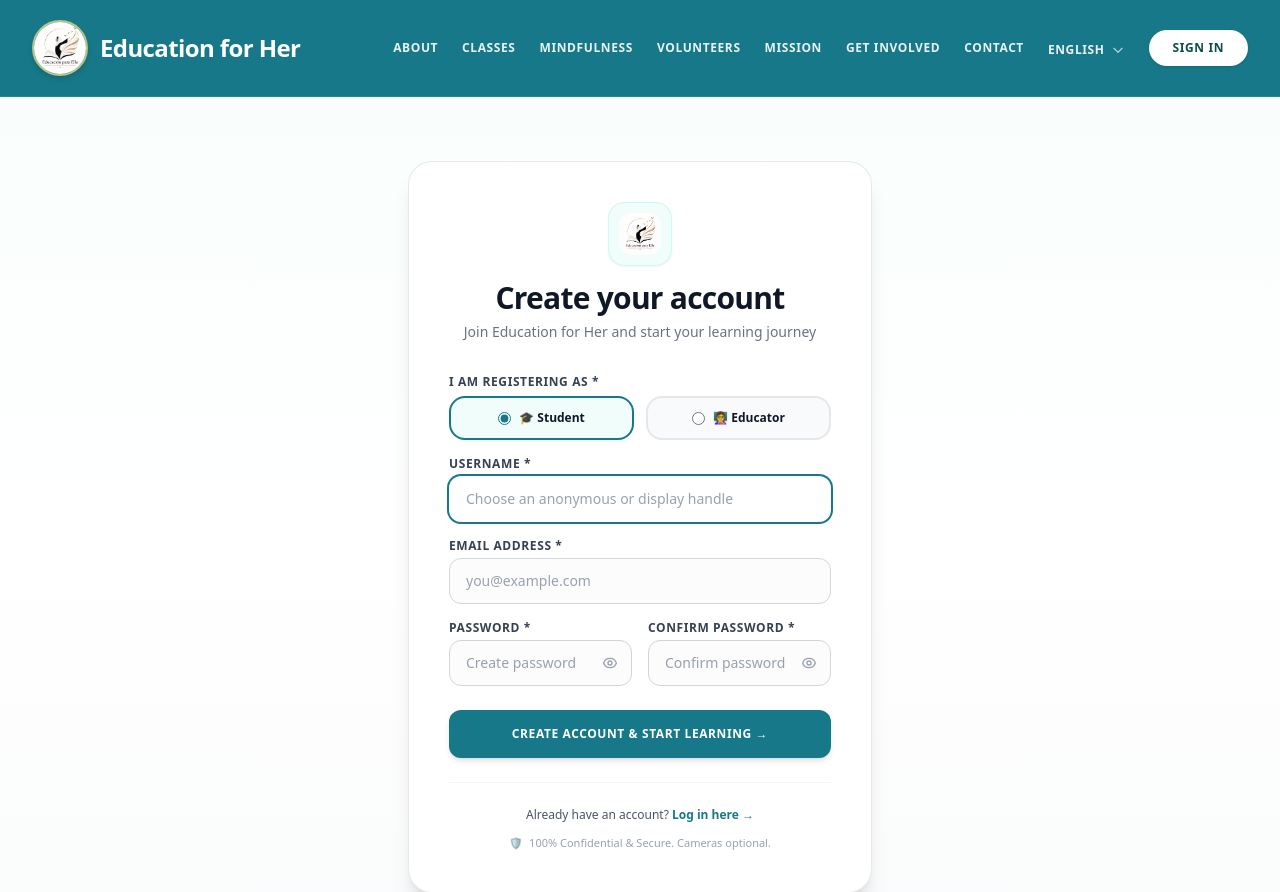
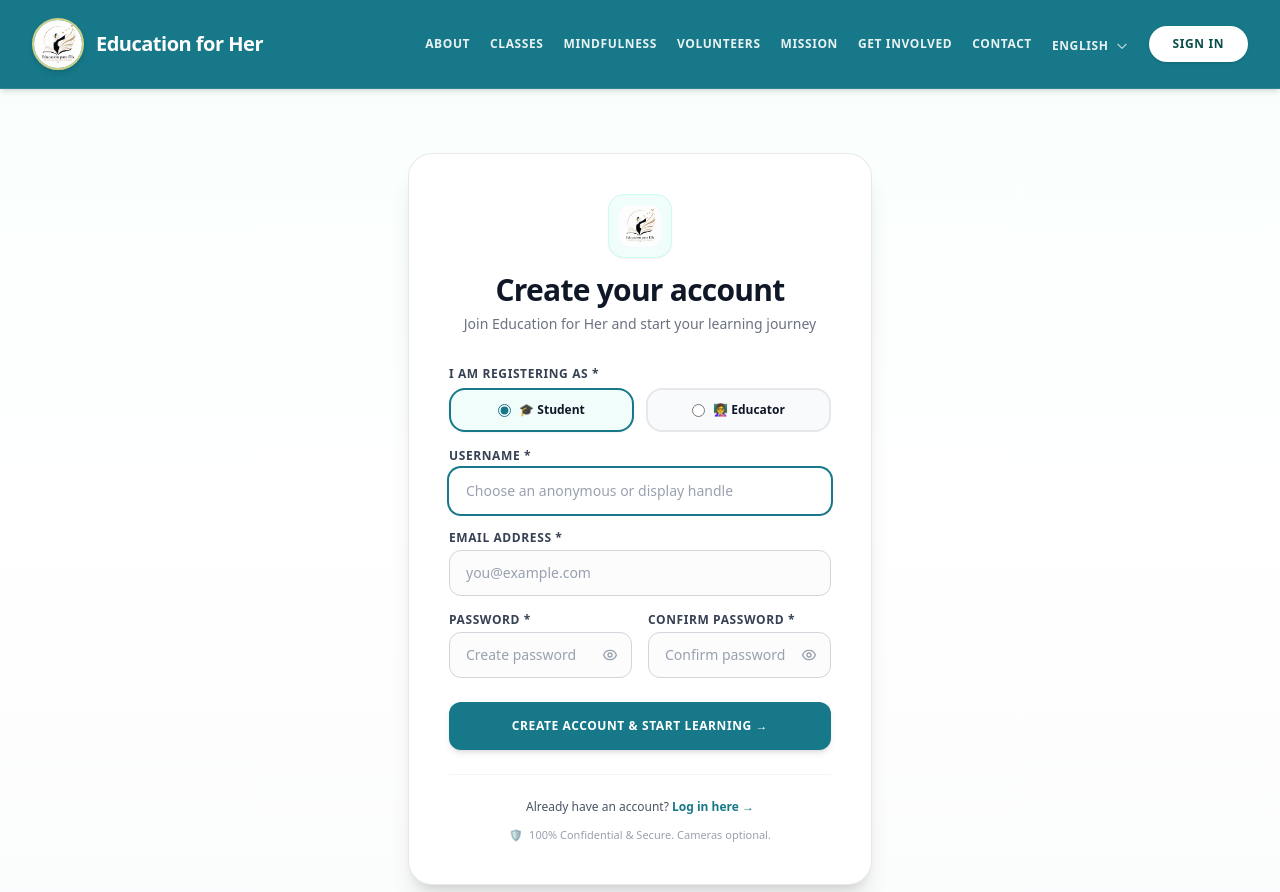
Before and after one commit to KhairullahChakir/educacion-para-ella, a Django app: page /register/ in a window 1280 px wide. Shown: the top 892 px of the page. Run offline with Django 5.2, Linux system fonts and the light colour scheme; data that the repository does not hold is empty.

Commit message:
Refine top navbar header with single-line brand title, clean typography, whitespace-nowrap, and harmonious auth buttons

```diff
--- a/templates/base.html
+++ b/templates/base.html
@@ -17,45 +17,46 @@
 <body class="min-h-full flex flex-col bg-white text-gray-800 font-sans antialiased">
 
     <!-- Integrated Editorial Top Navigation Bar -->
-    <nav class="bg-[#167888] text-white border-b border-white/10 relative z-30">
+    <!-- Sticky Header Navigation -->
+    <nav class="bg-[#167888] text-white border-b border-white/10 relative z-30 shadow-md">
         <div class="max-w-7xl mx-auto px-4 sm:px-6 lg:px-8">
-            <div class="flex items-center justify-between h-20 sm:h-24">
+            <div class="flex items-center justify-between h-20 sm:h-22">
 
-                <!-- Left Side: Logo & Brand Name -->
-                <div class="flex items-center gap-3">
+                <!-- Left Side: Logo & Brand Name (Never Wraps) -->
+                <div class="flex items-center gap-3 shrink-0">
                     <a href="{% url 'core:home' %}" class="flex items-center gap-3 group" aria-label="Education for Her Home">
-                        <img src="{% static 'images/logo.jpeg' %}" alt="Education for Her Logo" class="h-12 w-12 sm:h-14 sm:w-14 rounded-full object-cover shadow-md border-2 border-amber-200/70 group-hover:scale-105 transition-transform">
-                        <span class="text-xl sm:text-2xl font-bold text-white tracking-tight">Education for Her</span>
+                        <img src="{% static 'images/logo.jpeg' %}" alt="Education for Her Logo" class="h-11 w-11 sm:h-13 sm:w-13 rounded-full object-cover shadow-md border-2 border-amber-200/80 group-hover:scale-105 transition-transform shrink-0">
+                        <span class="text-lg sm:text-xl font-extrabold text-white tracking-tight whitespace-nowrap">Education for Her</span>
                     </a>
                 </div>
 
-                <!-- Right Side: Navigation Tabs, Language, Search & White Sign In Pill -->
-                <div class="hidden xl:flex items-center gap-6">
-                    <a href="{% url 'core:about' %}" class="text-xs font-bold uppercase tracking-wider text-white/90 hover:text-white transition-colors">
+                <!-- Right Side: Navigation Tabs, Language, & Action Buttons -->
+                <div class="hidden xl:flex items-center gap-5 2xl:gap-6">
+                    <a href="{% url 'core:about' %}" class="text-xs font-extrabold uppercase tracking-wider text-white/90 hover:text-white transition-colors whitespace-nowrap">
                         About
                     </a>
-                    <a href="{% url 'core:classes' %}" class="text-xs font-bold uppercase tracking-wider text-white/90 hover:text-white transition-colors">
+                    <a href="{% url 'core:classes' %}" class="text-xs font-extrabold uppercase tracking-wider text-white/90 hover:text-white transition-colors whitespace-nowrap">
                         Classes
                     </a>
-                    <a href="{% url 'core:mindfulness' %}" class="text-xs font-bold uppercase tracking-wider text-white/90 hover:text-white transition-colors">
+                    <a href="{% url 'core:mindfulness' %}" class="text-xs font-extrabold uppercase tracking-wider text-white/90 hover:text-white transition-colors whitespace-nowrap">
                         Mindfulness
                     </a>
-                    <a href="{% url 'core:volunteers' %}" class="text-xs font-bold uppercase tracking-wider text-white/90 hover:text-white transition-colors">
+                    <a href="{% url 'core:volunteers' %}" class="text-xs font-extrabold uppercase tracking-wider text-white/90 hover:text-white transition-colors whitespace-nowrap">
                         Volunteers
                     </a>
-                    <a href="{% url 'core:mission' %}" class="text-xs font-bold uppercase tracking-wider text-white/90 hover:text-white transition-colors">
+                    <a href="{% url 'core:mission' %}" class="text-xs font-extrabold uppercase tracking-wider text-white/90 hover:text-white transition-colors whitespace-nowrap">
                         Mission
                     </a>
-                    <a href="{% url 'core:get_involved' %}" class="text-xs font-bold uppercase tracking-wider text-white/90 hover:text-white transition-colors">
+                    <a href="{% url 'core:get_involved' %}" class="text-xs font-extrabold uppercase tracking-wider text-white/90 hover:text-white transition-colors whitespace-nowrap">
                         Get Involved
                     </a>
-                    <a href="{% url 'core:contact' %}" class="text-xs font-bold uppercase tracking-wider text-white/90 hover:text-white transition-colors">
+                    <a href="{% url 'core:contact' %}" class="text-xs font-extrabold uppercase tracking-wider text-white/90 hover:text-white transition-colors whitespace-nowrap">
                         Contact
                     </a>
 
                     <!-- Language Selector Dropdown -->
                     <div class="relative" id="language-dropdown-container">
-                        <button id="language-dropdown-btn" type="button" class="inline-flex items-center gap-1.5 text-xs font-bold uppercase tracking-wider text-white/90 hover:text-white focus:outline-none transition-colors">
+                        <button id="language-dropdown-btn" type="button" class="inline-flex items-center gap-1.5 text-xs font-extrabold uppercase tracking-wider text-white/90 hover:text-white focus:outline-none transition-colors whitespace-nowrap">
                             <span id="current-lang-text">English</span>
                             <svg class="w-3.5 h-3.5 text-white/70" fill="none" stroke="currentColor" viewBox="0 0 24 24">
                                 <path stroke-linecap="round" stroke-linejoin="round" stroke-width="2" d="M19 9l-7 7-7-7"/>
@@ -78,14 +79,14 @@
                         </div>
                     </div>
 
-                    <!-- Auth Capsule Buttons (Dashboard / Log Out / Sign In) -->
+                    <!-- Auth Action Buttons (Dashboard / Log Out / Sign In) -->
                     {% if user.is_authenticated %}
-                        <div class="flex items-center gap-2">
-                            <a href="{% url 'core:dashboard' %}" class="inline-flex items-center gap-1.5 px-4 py-2 text-xs font-extrabold uppercase tracking-wider text-teal-900 bg-white rounded-full hover:bg-teal-50 shadow-xs hover:shadow transition-all whitespace-nowrap">
-                                <span>📊</span> Dashboard
+                        <div class="flex items-center gap-2 pl-1">
+                            <a href="{% url 'core:dashboard' %}" class="inline-flex items-center px-4 py-2 text-xs font-extrabold uppercase tracking-wider text-teal-900 bg-white rounded-full hover:bg-teal-50 shadow-xs hover:shadow transition-all whitespace-nowrap">
+                                Dashboard
                             </a>
-                            <a href="{% url 'accounts:logout' %}" class="inline-flex items-center gap-1 px-3.5 py-2 text-xs font-extrabold uppercase tracking-wider text-white bg-teal-800/90 hover:bg-teal-900 border border-white/30 rounded-full transition-all whitespace-nowrap shadow-xs">
-                                <span>🚪</span> Log Out
+                            <a href="{% url 'accounts:logout' %}" class="inline-flex items-center px-3.5 py-2 text-xs font-extrabold uppercase tracking-wider text-white/90 hover:text-white bg-white/10 hover:bg-white/20 border border-white/25 rounded-full transition-all whitespace-nowrap">
+                                Log Out
                             </a>
                         </div>
                     {% else %}
```
Also changed, not shown: theme/static/css/dist/styles.css.
